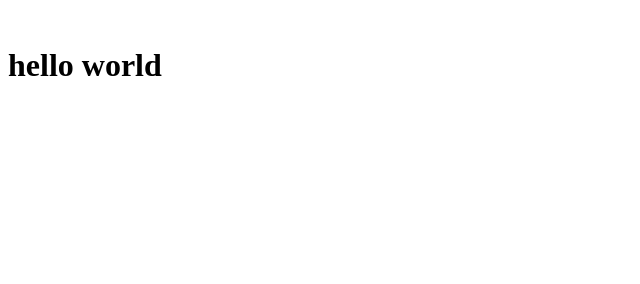
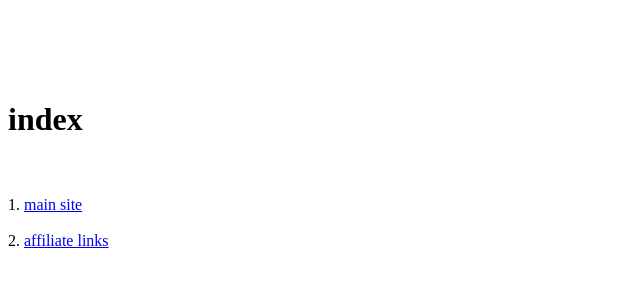
Before and after one commit to dvein/dvein.github.io, a plain HTML site: page index.html in a window 1280 px wide. Shown: the whole page, without its empty margins (0-640 px from the left). Drawn offline with Linux system fonts and the light colour scheme.

Commit message:
Update index.html

```diff
--- a/index.html
+++ b/index.html
@@ -1,2 +1,12 @@
-<br>
-<h1>hello world</h1>
+<html>
+<head>
+<br><br><br><br>
+<h1>index</h1><br><br>
+</head>
+
+  1. <a href="#">main site</a><br><br>
+  2. <a href="#">affiliate links</a><br><br>
+
+
+<br><br>
+</html>
```
